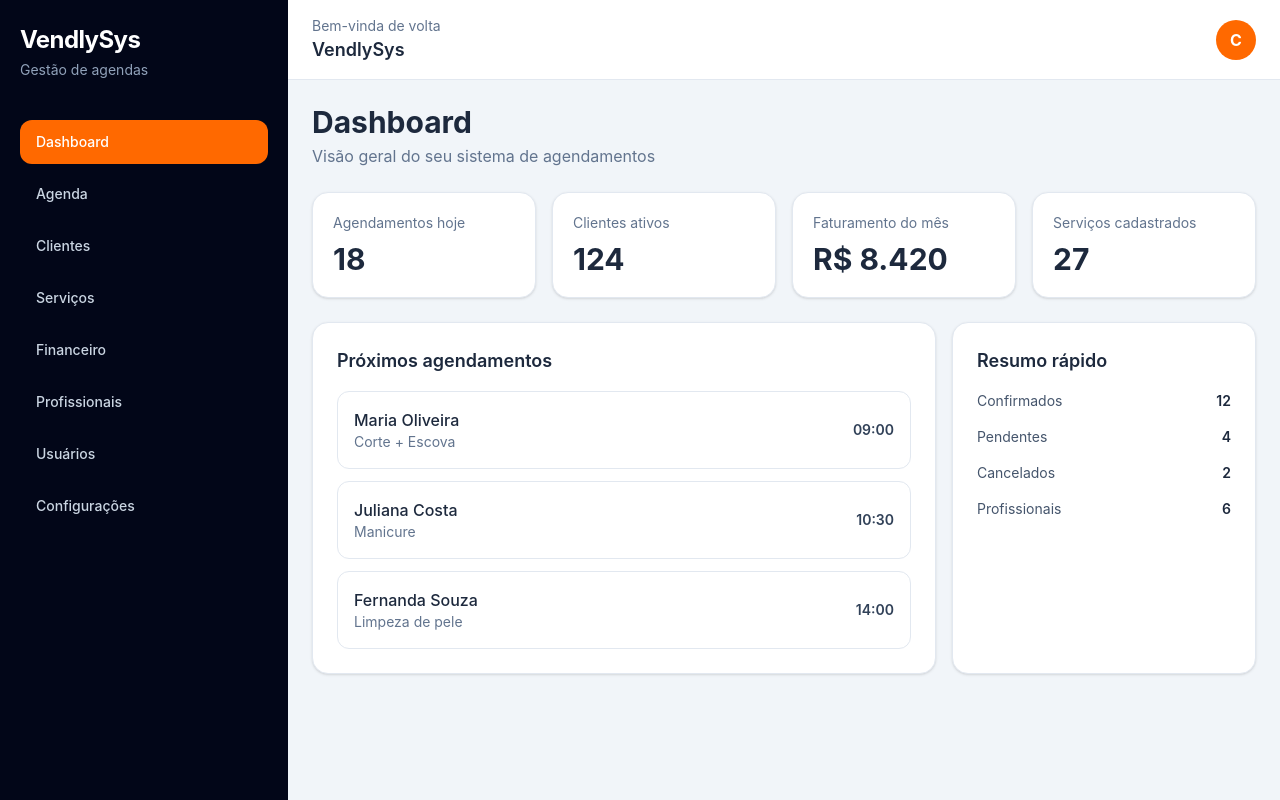
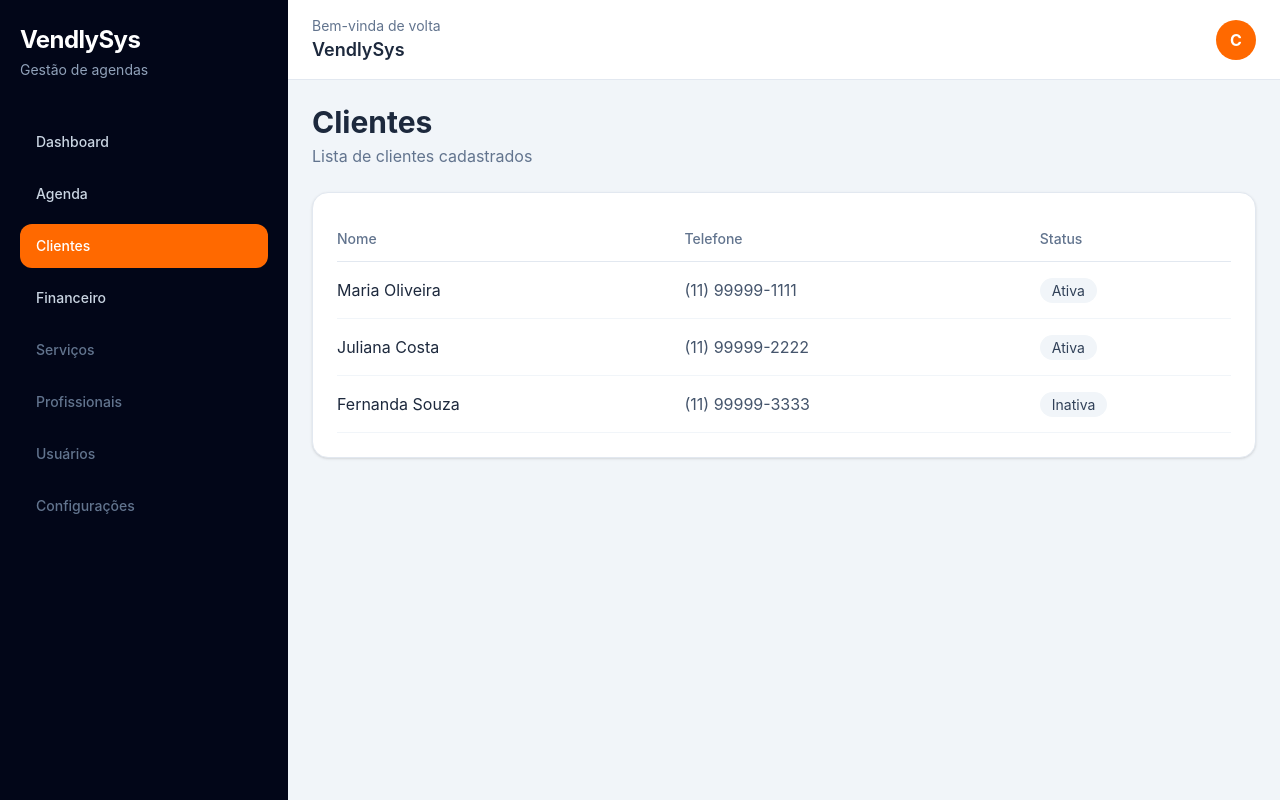
Before and after one commit to crislanede/vendlysys-clean, a React (Vite) app: page /clientes in a window 1280 px wide. Built offline with nearby package versions, Linux system fonts and the light colour scheme.

Commit message:
feat: adiciona rotas e páginas principais

```diff
--- a/src/App.tsx
+++ b/src/App.tsx
@@ -1,97 +1,56 @@
+import { BrowserRouter, Navigate, Route, Routes } from "react-router-dom";
 import AppLayout from "./components/layout/AppLayout";
+import DashboardPage from "./pages/dashboard";
+import AgendaPage from "./pages/agenda";
+import ClientesPage from "./pages/clientes";
+import FinanceiroPage from "./pages/financeiro";
+
+function LayoutRoute({ children }: { children: React.ReactNode }) {
+  return <AppLayout>{children}</AppLayout>;
+}
 
 export default function App() {
   return (
-    <AppLayout>
-      <div className="space-y-6">
-        <div>
-          <h1 className="text-3xl font-bold text-slate-800">Dashboard</h1>
-          <p className="text-slate-500 mt-1">
-            Visão geral do seu sistema de agendamentos
-          </p>
-        </div>
+    <BrowserRouter>
+      <Routes>
+        <Route path="/" element={<Navigate to="/dashboard" replace />} />
 
-        <div className="grid grid-cols-1 md:grid-cols-2 xl:grid-cols-4 gap-4">
-          <div className="bg-white rounded-2xl p-5 shadow-sm border border-slate-200">
-            <p className="text-sm text-slate-500">Agendamentos hoje</p>
-            <h2 className="text-3xl font-bold text-slate-800 mt-2">18</h2>
-          </div>
+        <Route
+          path="/dashboard"
+          element={
+            <LayoutRoute>
+              <DashboardPage />
+            </LayoutRoute>
+          }
+        />
 
-          <div className="bg-white rounded-2xl p-5 shadow-sm border border-slate-200">
-            <p className="text-sm text-slate-500">Clientes ativos</p>
-            <h2 className="text-3xl font-bold text-slate-800 mt-2">124</h2>
-          </div>
+        <Route
+          path="/agenda"
+          element={
+            <LayoutRoute>
+              <AgendaPage />
+            </LayoutRoute>
+          }
+        />
 
-          <div className="bg-white rounded-2xl p-5 shadow-sm border border-slate-200">
-            <p className="text-sm text-slate-500">Faturamento do mês</p>
-            <h2 className="text-3xl font-bold text-slate-800 mt-2">R$ 8.420</h2>
-          </div>
+        <Route
+          path="/clientes"
+          element={
+            <LayoutRoute>
+              <ClientesPage />
+            </LayoutRoute>
+          }
+        />
 
-          <div className="bg-white rounded-2xl p-5 shadow-sm border border-slate-200">
-            <p className="text-sm text-slate-500">Serviços cadastrados</p>
-            <h2 className="text-3xl font-bold text-slate-800 mt-2">27</h2>
-          </div>
-        </div>
-
-        <div className="grid grid-cols-1 xl:grid-cols-3 gap-4">
-          <div className="xl:col-span-2 bg-white rounded-2xl p-6 shadow-sm border border-slate-200">
-            <h3 className="text-lg font-semibold text-slate-800 mb-4">
-              Próximos agendamentos
-            </h3>
-
-            <div className="space-y-3">
-              <div className="flex items-center justify-between border border-slate-200 rounded-xl p-4">
-                <div>
-                  <p className="font-medium text-slate-800">Maria Oliveira</p>
-                  <p className="text-sm text-slate-500">Corte + Escova</p>
-                </div>
-                <span className="text-sm font-semibold text-slate-700">09:00</span>
-              </div>
-
-              <div className="flex items-center justify-between border border-slate-200 rounded-xl p-4">
-                <div>
-                  <p className="font-medium text-slate-800">Juliana Costa</p>
-                  <p className="text-sm text-slate-500">Manicure</p>
-                </div>
-                <span className="text-sm font-semibold text-slate-700">10:30</span>
-              </div>
-
-              <div className="flex items-center justify-between border border-slate-200 rounded-xl p-4">
-                <div>
-                  <p className="font-medium text-slate-800">Fernanda Souza</p>
-                  <p className="text-sm text-slate-500">Limpeza de pele</p>
-                </div>
-                <span className="text-sm font-semibold text-slate-700">14:00</span>
-              </div>
-            </div>
-          </div>
-
-          <div className="bg-white rounded-2xl p-6 shadow-sm border border-slate-200">
-            <h3 className="text-lg font-semibold text-slate-800 mb-4">
-              Resumo rápido
-            </h3>
-
-            <div className="space-y-4 text-sm text-slate-600">
-              <div className="flex justify-between">
-                <span>Confirmados</span>
-                <span className="font-semibold text-slate-800">12</span>
-              </div>
-              <div className="flex justify-between">
-                <span>Pendentes</span>
-                <span className="font-semibold text-slate-800">4</span>
-              </div>
-              <div className="flex justify-between">
-                <span>Cancelados</span>
-                <span className="font-semibold text-slate-800">2</span>
-              </div>
-              <div className="flex justify-between">
-                <span>Profissionais</span>
-                <span className="font-semibold text-slate-800">6</span>
-              </div>
-            </div>
-          </div>
-        </div>
-      </div>
-    </AppLayout>
+        <Route
+          path="/financeiro"
+          element={
+            <LayoutRoute>
+              <FinanceiroPage />
+            </LayoutRoute>
+          }
+        />
+      </Routes>
+    </BrowserRouter>
   );
 }
--- a/src/components/layout/Sidebar.tsx
+++ b/src/components/layout/Sidebar.tsx
@@ -1,12 +1,14 @@
+import { NavLink } from "react-router-dom";
+
 const menuItems = [
-  "Dashboard",
-  "Agenda",
-  "Clientes",
-  "Serviços",
-  "Financeiro",
-  "Profissionais",
-  "Usuários",
-  "Configurações",
+  { label: "Dashboard", path: "/dashboard" },
+  { label: "Agenda", path: "/agenda" },
+  { label: "Clientes", path: "/clientes" },
+  { label: "Financeiro", path: "/financeiro" },
+  { label: "Serviços", path: "#" },
+  { label: "Profissionais", path: "#" },
+  { label: "Usuários", path: "#" },
+  { label: "Configurações", path: "#" },
 ];
 
 export default function Sidebar() {
@@ -18,19 +20,30 @@ export default function Sidebar() {
       </div>
 
       <nav className="space-y-2">
-        {menuItems.map((item, index) => (
-          <a
-            key={item}
-            href="#"
-            className={`block rounded-xl px-4 py-3 text-sm font-medium transition ${
-              index === 0
-                ? "bg-orange-500 text-white"
-                : "text-slate-300 hover:bg-slate-800 hover:text-white"
-            }`}
-          >
-            {item}
-          </a>
-        ))}
+        {menuItems.map((item) =>
+          item.path === "#" ? (
+            <span
+              key={item.label}
+              className="block rounded-xl px-4 py-3 text-sm font-medium text-slate-500 cursor-not-allowed"
+            >
+              {item.label}
+            </span>
+          ) : (
+            <NavLink
+              key={item.label}
+              to={item.path}
+              className={({ isActive }) =>
+                `block rounded-xl px-4 py-3 text-sm font-medium transition ${
+                  isActive
+                    ? "bg-orange-500 text-white"
+                    : "text-slate-300 hover:bg-slate-800 hover:text-white"
+                }`
+              }
+            >
+              {item.label}
+            </NavLink>
+          )
+        )}
       </nav>
     </aside>
   );
--- /dev/null
+++ b/src/pages/agenda.tsx
@@ -0,0 +1,35 @@
+export default function AgendaPage() {
+  const agendamentos = [
+    { cliente: "Maria Oliveira", servico: "Corte + Escova", horario: "09:00" },
+    { cliente: "Juliana Costa", servico: "Manicure", horario: "10:30" },
+    { cliente: "Fernanda Souza", servico: "Limpeza de pele", horario: "14:00" },
+  ];
+
+  return (
+    <div className="space-y-6">
+      <div>
+        <h1 className="text-3xl font-bold text-slate-800">Agenda</h1>
+        <p className="text-slate-500 mt-1">Gerencie os próximos atendimentos</p>
+      </div>
+
+      <div className="bg-white rounded-2xl p-6 shadow-sm border border-slate-200">
+        <div className="space-y-3">
+          {agendamentos.map((item) => (
+            <div
+              key={`${item.cliente}-${item.horario}`}
+              className="flex items-center justify-between border border-slate-200 rounded-xl p-4"
+            >
+              <div>
+                <p className="font-medium text-slate-800">{item.cliente}</p>
+                <p className="text-sm text-slate-500">{item.servico}</p>
+              </div>
+              <span className="text-sm font-semibold text-slate-700">
+                {item.horario}
+              </span>
+            </div>
+          ))}
+        </div>
+      </div>
+    </div>
+  );
+}
--- /dev/null
+++ b/src/pages/clientes.tsx
@@ -0,0 +1,41 @@
+export default function ClientesPage() {
+  const clientes = [
+    { nome: "Maria Oliveira", telefone: "(11) 99999-1111", status: "Ativa" },
+    { nome: "Juliana Costa", telefone: "(11) 99999-2222", status: "Ativa" },
+    { nome: "Fernanda Souza", telefone: "(11) 99999-3333", status: "Inativa" },
+  ];
+
+  return (
+    <div className="space-y-6">
+      <div>
+        <h1 className="text-3xl font-bold text-slate-800">Clientes</h1>
+        <p className="text-slate-500 mt-1">Lista de clientes cadastrados</p>
+      </div>
+
+      <div className="bg-white rounded-2xl p-6 shadow-sm border border-slate-200 overflow-x-auto">
+        <table className="w-full text-left">
+          <thead>
+            <tr className="border-b border-slate-200">
+              <th className="py-3 text-sm text-slate-500 font-medium">Nome</th>
+              <th className="py-3 text-sm text-slate-500 font-medium">Telefone</th>
+              <th className="py-3 text-sm text-slate-500 font-medium">Status</th>
+            </tr>
+          </thead>
+          <tbody>
+            {clientes.map((cliente) => (
+              <tr key={cliente.nome} className="border-b border-slate-100">
+                <td className="py-4 text-slate-800">{cliente.nome}</td>
+                <td className="py-4 text-slate-600">{cliente.telefone}</td>
+                <td className="py-4">
+                  <span className="px-3 py-1 rounded-full text-sm bg-slate-100 text-slate-700">
+                    {cliente.status}
+                  </span>
+                </td>
+              </tr>
+            ))}
+          </tbody>
+        </table>
+      </div>
+    </div>
+  );
+}
--- /dev/null
+++ b/src/pages/dashboard.tsx
@@ -0,0 +1,34 @@
+export default function DashboardPage() {
+  return (
+    <div className="space-y-6">
+      <div>
+        <h1 className="text-3xl font-bold text-slate-800">Dashboard</h1>
+        <p className="text-slate-500 mt-1">
+          Visão geral do seu sistema de agendamentos
+        </p>
+      </div>
+
+      <div className="grid grid-cols-1 md:grid-cols-2 xl:grid-cols-4 gap-4">
+        <div className="bg-white rounded-2xl p-5 shadow-sm border border-slate-200">
+          <p className="text-sm text-slate-500">Agendamentos hoje</p>
+          <h2 className="text-3xl font-bold text-slate-800 mt-2">18</h2>
+        </div>
+
+        <div className="bg-white rounded-2xl p-5 shadow-sm border border-slate-200">
+          <p className="text-sm text-slate-500">Clientes ativos</p>
+          <h2 className="text-3xl font-bold text-slate-800 mt-2">124</h2>
+        </div>
+
+        <div className="bg-white rounded-2xl p-5 shadow-sm border border-slate-200">
+          <p className="text-sm text-slate-500">Faturamento do mês</p>
+          <h2 className="text-3xl font-bold text-slate-800 mt-2">R$ 8.420</h2>
+        </div>
+
+        <div className="bg-white rounded-2xl p-5 shadow-sm border border-slate-200">
+          <p className="text-sm text-slate-500">Serviços cadastrados</p>
+          <h2 className="text-3xl font-bold text-slate-800 mt-2">27</h2>
+        </div>
+      </div>
+    </div>
+  );
+}
--- /dev/null
+++ b/src/pages/financeiro.tsx
@@ -0,0 +1,35 @@
+export default function FinanceiroPage() {
+  const lancamentos = [
+    { descricao: "Corte + Escova", valor: "R$ 120,00", tipo: "Entrada" },
+    { descricao: "Compra de produtos", valor: "R$ 240,00", tipo: "Saída" },
+    { descricao: "Manicure", valor: "R$ 70,00", tipo: "Entrada" },
+  ];
+
+  return (
+    <div className="space-y-6">
+      <div>
+        <h1 className="text-3xl font-bold text-slate-800">Financeiro</h1>
+        <p className="text-slate-500 mt-1">Controle de entradas e saídas</p>
+      </div>
+
+      <div className="bg-white rounded-2xl p-6 shadow-sm border border-slate-200">
+        <div className="space-y-3">
+          {lancamentos.map((item, index) => (
+            <div
+              key={`${item.descricao}-${index}`}
+              className="flex items-center justify-between border border-slate-200 rounded-xl p-4"
+            >
+              <div>
+                <p className="font-medium text-slate-800">{item.descricao}</p>
+                <p className="text-sm text-slate-500">{item.tipo}</p>
+              </div>
+              <span className="text-sm font-semibold text-slate-700">
+                {item.valor}
+              </span>
+            </div>
+          ))}
+        </div>
+      </div>
+    </div>
+  );
+}
```
Also changed, not shown: vercel.json (added).
